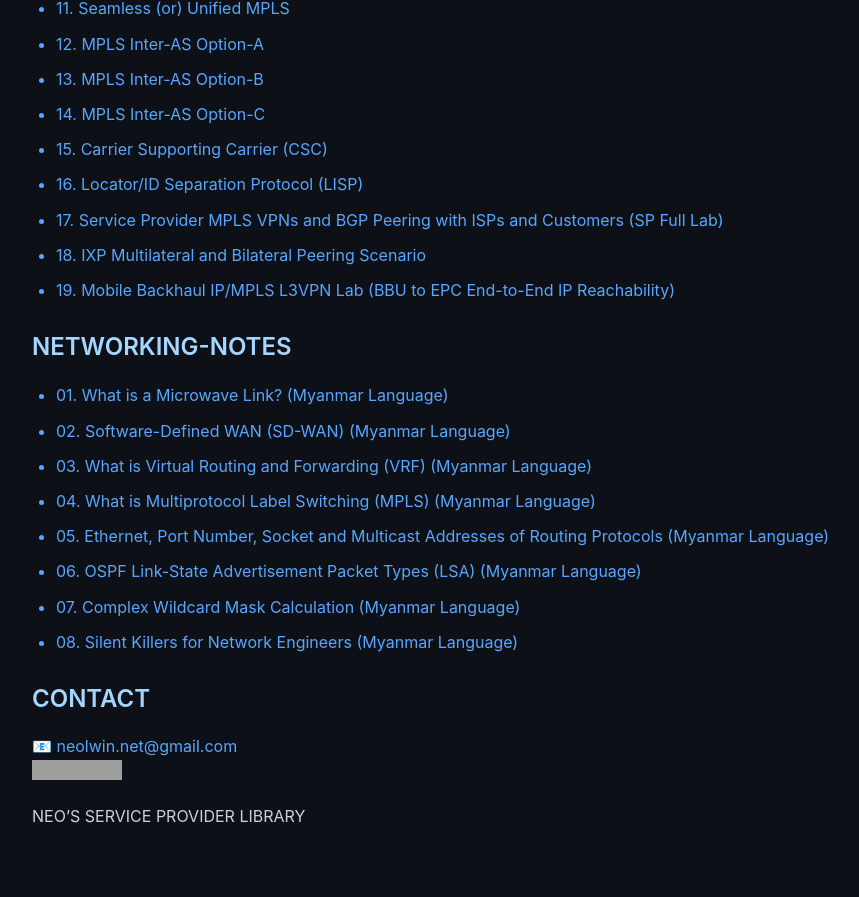
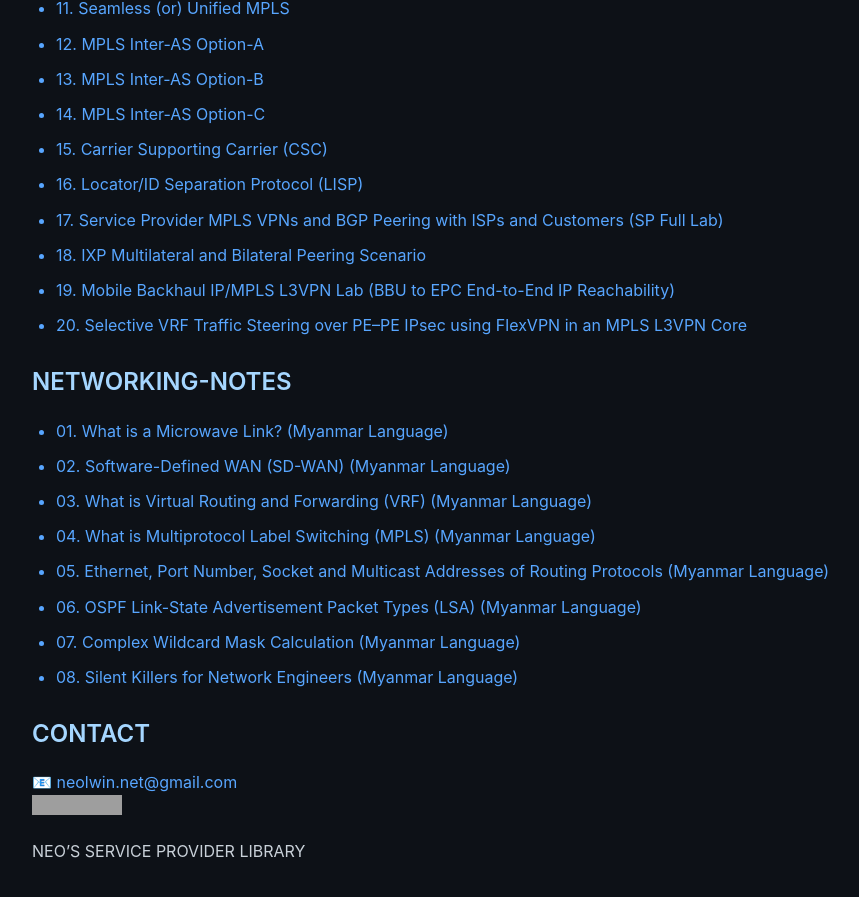
Before and after one commit to neolwin-net/sp-dc-net, a Jekyll site: the page built from index.md, in a window 1280 px wide and 900 px high, scrolled down 999 px. Shown: the top 897 px of the window, without its empty margins (8-867 px from the left). Built offline with Jekyll 4.4.1, drawn with Linux system fonts in a browser that asks for light colours; before the commit the page ends 1864 px from its top, so only the background shows below that; grey boxes are pictures that could not be loaded.

Commit message:
Update index.md

```diff
--- a/index.md
+++ b/index.md
@@ -38,6 +38,7 @@ This site is dedicated to knowledge sharing on:
 - [17. Service Provider MPLS VPNs and BGP Peering with ISPs and Customers (SP Full Lab)](pdf/lab_writeups/sp_full_lab00.pdf)
 - [18. IXP Multilateral and Bilateral Peering Scenario](pdf/lab_writeups/ixp_peering.pdf)
 - [19. Mobile Backhaul IP/MPLS L3VPN Lab (BBU to EPC End-to-End IP Reachability)](pdf/lab_writeups/mobile_backhaul.pdf)
+- [20. Selective VRF Traffic Steering over PE–PE IPsec using FlexVPN in an MPLS L3VPN Core ](pdf/lab_writeups/pe-pe-ipsec.pdf)
 
 ### NETWORKING-NOTES
 - [01. What is a Microwave Link? (Myanmar Language)](pdf/note_mm/microwave_link.pdf)
```
